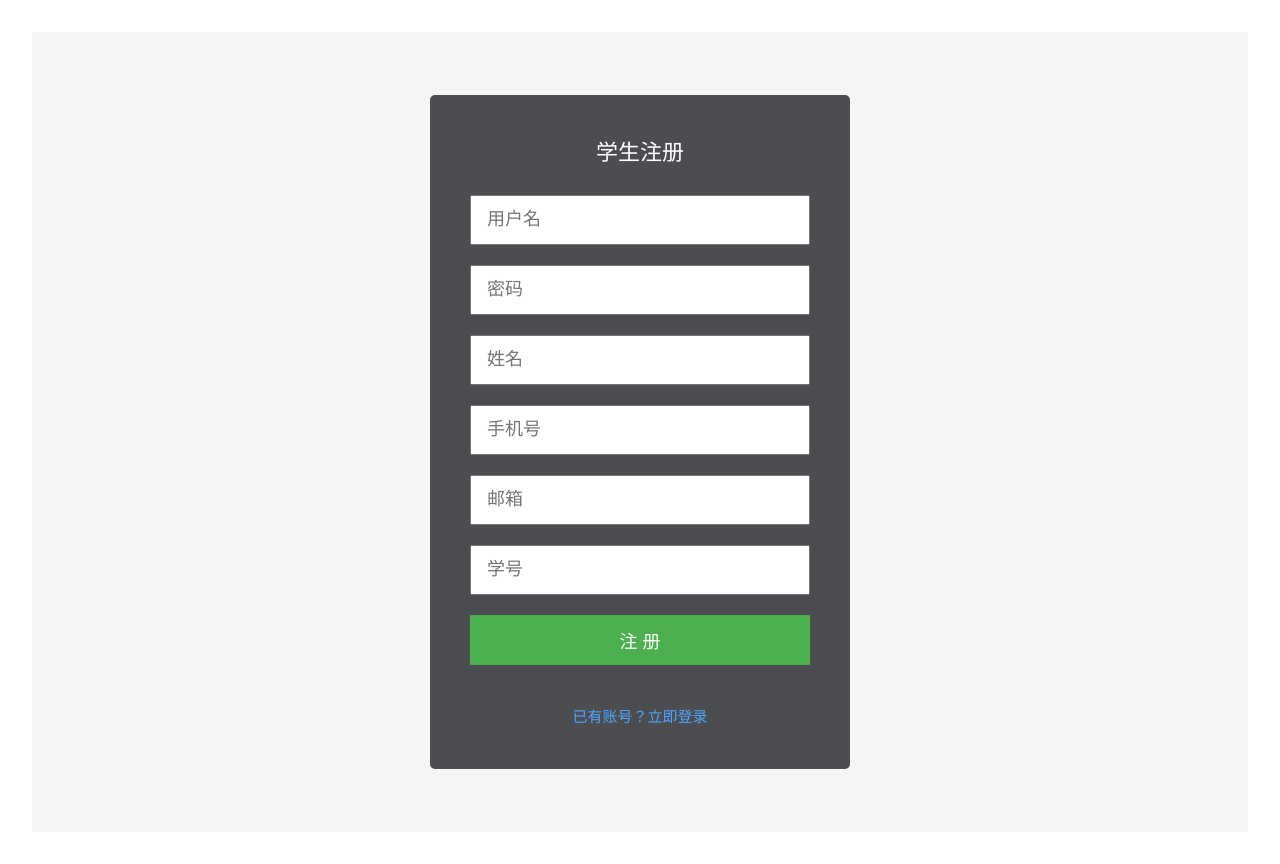
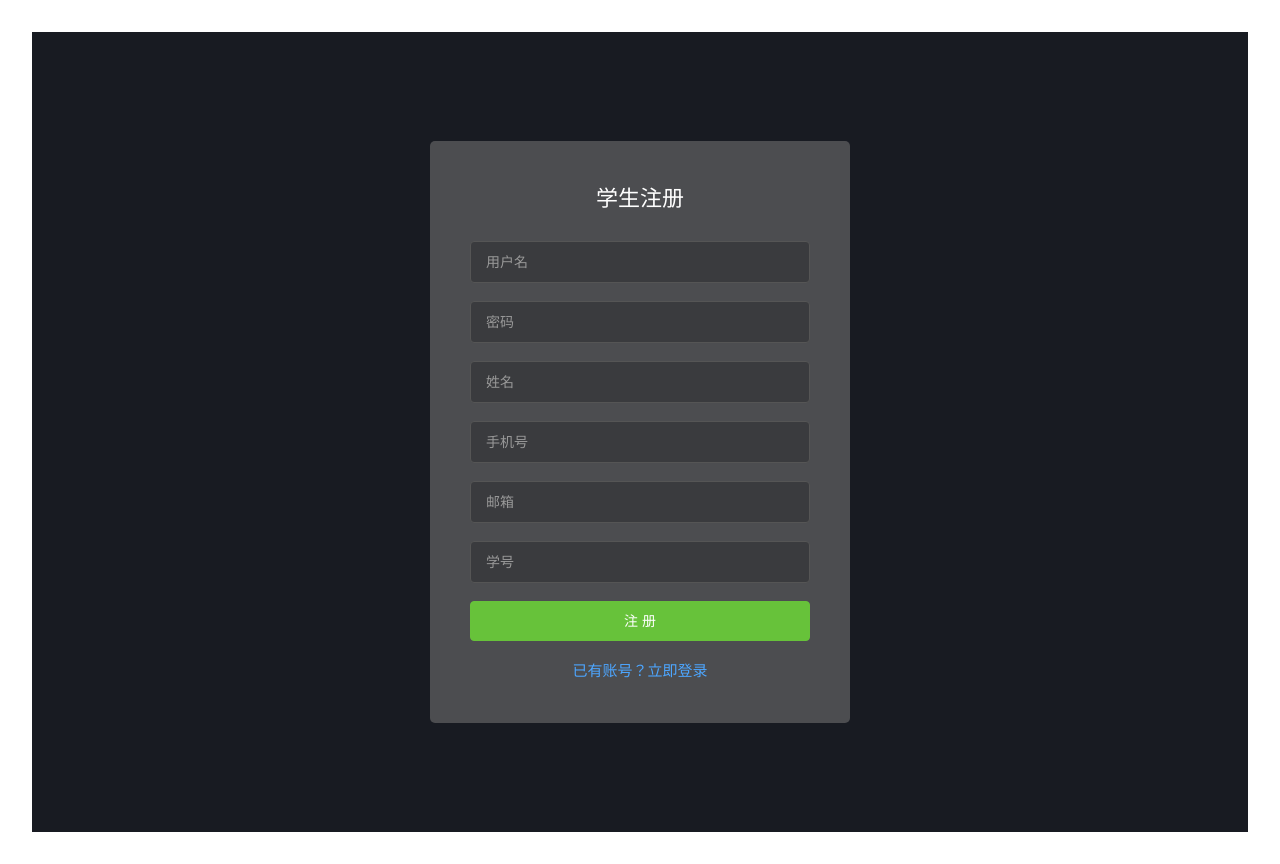
Before and after one commit to zhanzhan702/virtual-experiment, a Vue app in the folder frontend/: page /register in a window 1280 px wide. Built offline with nearby package versions, Linux system fonts and the light colour scheme.

Commit message:
feat: 更新注册表单样式，使用 Element Plus 组件并添加表单验证

```diff
--- a/frontend/src/components/RegisterForm.vue
+++ b/frontend/src/components/RegisterForm.vue
@@ -2,14 +2,31 @@
   <div class="register-card">
     <h2 class="title">学生注册</h2>
 
-    <input v-model="form.username" class="input" placeholder="用户名" />
-    <input type="password" v-model="form.password" class="input" placeholder="密码" />
-    <input v-model="form.name" class="input" placeholder="姓名" />
-    <input v-model="form.phone" class="input" placeholder="手机号" />
-    <input v-model="form.email" class="input" placeholder="邮箱" />
-    <input v-model="form.studentNo" class="input" placeholder="学号" />
-
-    <button class="register-btn" @click="handleRegister">注 册</button>
+    <el-form :model="form" :rules="rules" ref="formRef" label-position="top" @submit.prevent="handleRegister">
+      <el-form-item prop="username">
+        <el-input v-model="form.username" placeholder="用户名" size="large" />
+      </el-form-item>
+      <el-form-item prop="password">
+        <el-input v-model="form.password" type="password" show-password placeholder="密码" size="large" />
+      </el-form-item>
+      <el-form-item prop="name">
+        <el-input v-model="form.name" placeholder="姓名" size="large" />
+      </el-form-item>
+      <el-form-item prop="phone">
+        <el-input v-model="form.phone" placeholder="手机号" size="large" />
+      </el-form-item>
+      <el-form-item prop="email">
+        <el-input v-model="form.email" placeholder="邮箱" size="large" />
+      </el-form-item>
+      <el-form-item prop="studentNo">
+        <el-input v-model="form.studentNo" placeholder="学号" size="large" />
+      </el-form-item>
+      <el-form-item>
+        <el-button type="success" size="large" class="register-btn" @click="handleRegister" :loading="loading">
+          注 册
+        </el-button>
+      </el-form-item>
+    </el-form>
 
     <div class="login-link" @click="goLogin">
       已有账号？立即登录
@@ -18,12 +35,14 @@
 </template>
 
 <script setup>
-import { reactive } from 'vue'
+import { reactive, ref } from 'vue'
 import { useRouter } from 'vue-router'
 import { useAuthStore } from '@/stores/auth'
 
 const router = useRouter()
 const authStore = useAuthStore()
+const formRef = ref(null)
+const loading = ref(false)
 
 const form = reactive({
   username: '',
@@ -35,17 +54,27 @@ const form = reactive({
   orgId: ''
 })
 
+const rules = {
+  username: [{ required: true, message: '请输入用户名', trigger: 'blur' }],
+  password: [
+    { required: true, message: '请输入密码', trigger: 'blur' },
+    { min: 6, message: '密码至少6位', trigger: 'blur' }
+  ],
+  name: [{ required: true, message: '请输入姓名', trigger: 'blur' }]
+}
+
 async function handleRegister() {
-  if (!form.username || !form.password || !form.name) {
-    alert('请填写必填项（用户名、密码、姓名）')
-    return
-  }
+  const valid = await formRef.value.validate().catch(() => false)
+  if (!valid) return
+  loading.value = true
   try {
     await authStore.register(form)
     alert('注册成功，请登录')
     router.push('/')
   } catch (err) {
     alert('注册失败：' + (err.response?.data?.message || err.message))
+  } finally {
+    loading.value = false
   }
 }
 
@@ -67,27 +96,40 @@ function goLogin() {
   margin-bottom: 24px;
   font-size: 22px;
 }
-.input {
-  width: 100%;
-  height: 50px;
-  margin-bottom: 20px;
-  padding-left: 15px;
-  font-size: 18px;
-  box-sizing: border-box;
-}
 .register-btn {
   width: 100%;
-  height: 50px;
-  background: #4caf50;
-  color: white;
-  border: none;
-  cursor: pointer;
-  font-size: 18px;
 }
 .login-link {
   text-align: center;
   color: #4da6ff;
-  margin-top: 40px;
   cursor: pointer;
 }
+
+/* 覆盖 Element Plus 深色主题样式 */
+:deep(.el-input__wrapper) {
+  background: #3a3b3e !important;
+  box-shadow: none !important;
+  border: 1px solid #555 !important;
+  border-radius: 4px !important;
+}
+:deep(.el-input__wrapper:hover) {
+  border-color: #2196f3 !important;
+}
+:deep(.el-input__wrapper.is-focus) {
+  border-color: #2196f3 !important;
+  box-shadow: 0 0 0 1px #2196f3 inset !important;
+}
+:deep(.el-input__inner) {
+  color: #fff !important;
+}
+:deep(.el-input__inner::placeholder) {
+  color: #999 !important;
+}
+:deep(.el-form-item) {
+  margin-bottom: 18px;
+}
+:deep(.el-form-item__error) {
+  position: static;
+  padding-top: 4px;
+}
 </style>
--- a/frontend/src/views/RegisterView.vue
+++ b/frontend/src/views/RegisterView.vue
@@ -16,6 +16,6 @@ import RegisterForm from '@/components/RegisterForm.vue'       //<!-- 注册表
   justify-content:center;
   align-items:center;
   min-height:100vh;
-  background:#f5f5f5;
+  background:#181b22;
 }
 </style>
```
